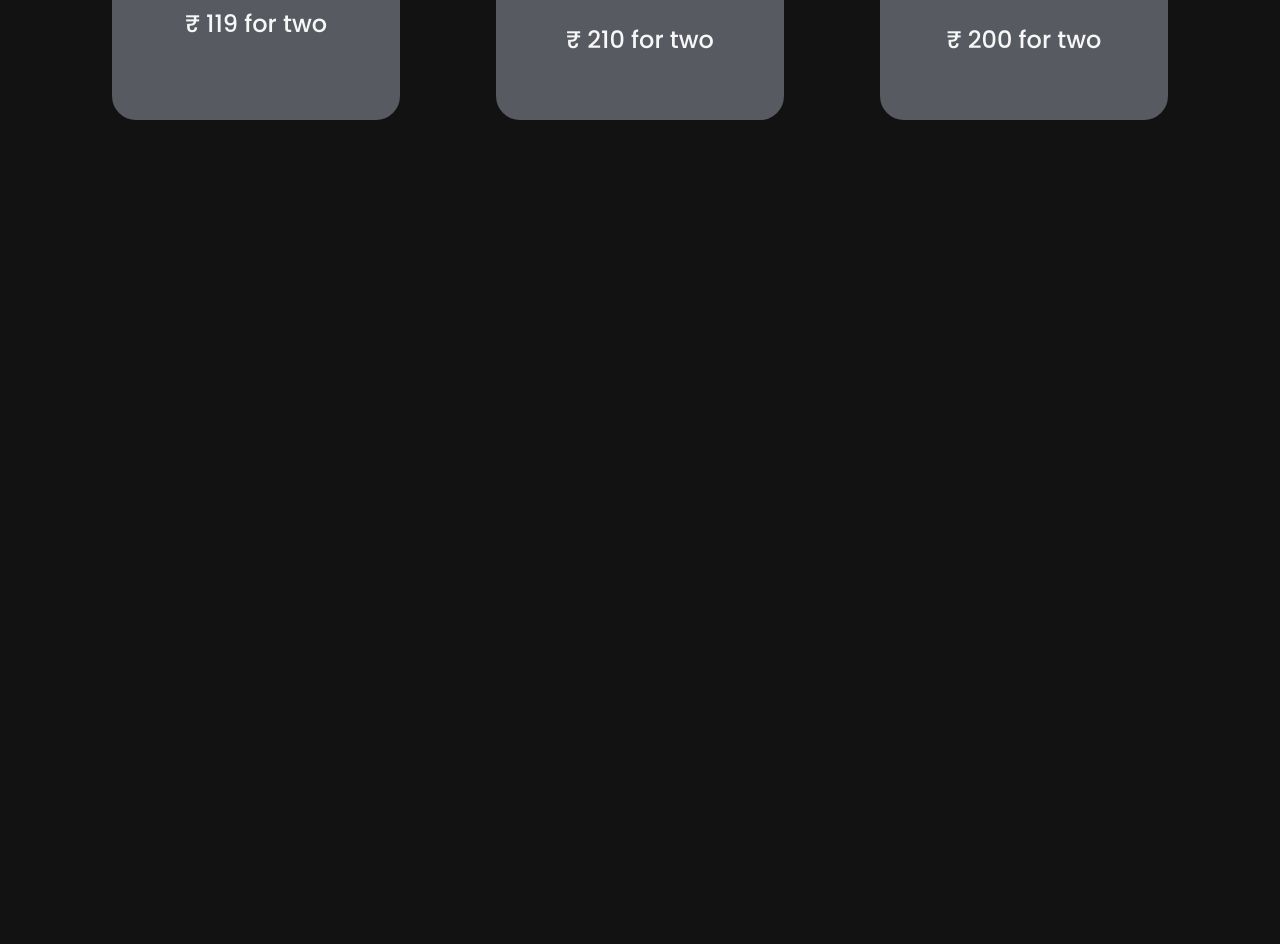
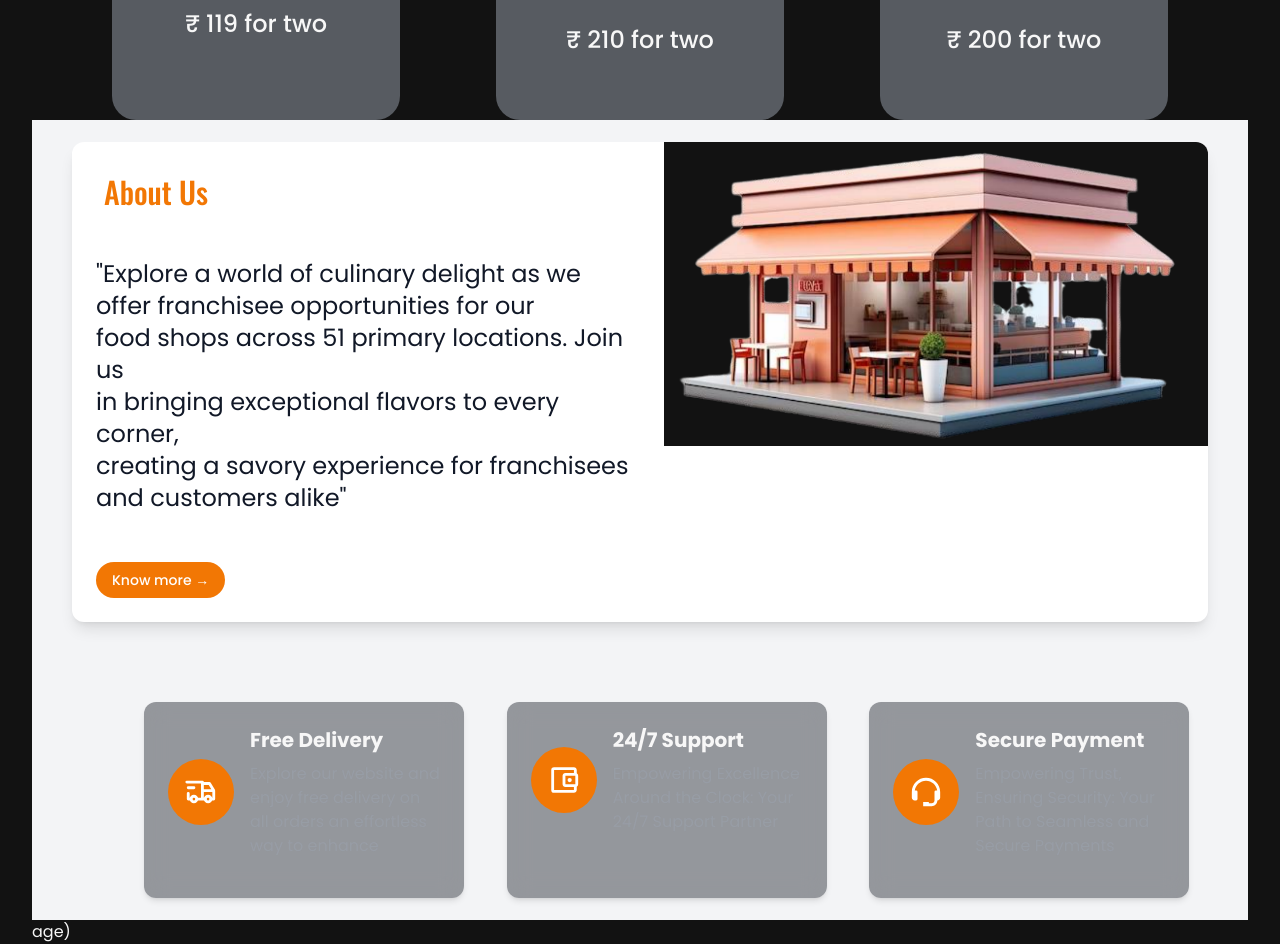
Before and after one commit to ketanbaitule/foodie, a Next.js app: page / in a window 1280 px wide. Shown: the part 1720-2664 px from the top of the page. Before the commit the page ends 1840 px from the top, so only its background shows below. Built offline with nearby package versions, Linux system fonts and the light colour scheme.

Commit message:
about page

```diff
--- a/src/app/page.tsx
+++ b/src/app/page.tsx
@@ -13,6 +13,7 @@ export default function Home() {
       <CategoryBox/>
       <About/>
       <MostPopularFood/>
+      <About/>age)
     </main>
   );
 }
--- a/src/components/About.jsx
+++ b/src/components/About.jsx
@@ -44,7 +44,7 @@ export default function About() {
             </div>
             <div className="ml-4">
               <h2 className="text-lg md:text-xl font-bold mb-2">Free Delivery</h2>
-              <p className="textwhite text-sm md:text-base">
+              <p className="text-white text-sm md:text-base">
                 Explore our website and enjoy free delivery on all orders an effortless way to enhance
               </p>
             </div>
@@ -59,7 +59,7 @@ export default function About() {
             </div>
             <div className="ml-4">
               <h2 className="text-lg md:text-xl font-bold mb-2">24/7 Support</h2>
-              <p className="textwhite text-sm md:text-base">
+              <p className="text-white text-sm md:text-base">
                 Empowering Excellence Around the Clock: Your 24/7 Support Partner
               </p>
             </div>
@@ -74,7 +74,7 @@ export default function About() {
             </div>
             <div className="ml-4">
               <h2 className="text-lg md:text-xl font-bold mb-2">Secure Payment</h2>
-              <p className="textwhite text-sm md:text-base">
+              <p className="text-white text-sm md:text-base">
                 Empowering Trust, Ensuring Security: Your Path to Seamless and Secure Payments
               </p>
             </div>
@@ -84,147 +84,3 @@ export default function About() {
     </main>
   );
 }
-
-
-
-
-
-// // pages/about.js
-
-// import Image from "next/image";
-// import { MdOutlineAccountBalanceWallet } from "react-icons/md";
-
-// import { TbTruckDelivery } from "react-icons/tb";
-// import { BiSupport } from "react-icons/bi";
-// import { PrimaryHeading, SecondaryHeading } from "./Heading";
-
-// export default function About() {
-//   return (
-//     <main className="flex flex-col min-h-screen items-center justify-center bg-gray-100">
-//       <div className="flex flex-col md:flex-row bg-white shadow-lg rounded-xl overflow-hidden ml-10 mr-10">
-//         <div className="flex-1 p-6 text-3xl">
-//           <SecondaryHeading>About Us</SecondaryHeading>
-
-//           <p className="text-gray-900 text-lg md:text-2xl mb-4 mt-10 font-poppins">
-
-//             "Explore a world of culinary delight as we <br />
-//             offer franchisee opportunities for our <br />
-//             food shops across 51 primary locations. Join us <br />
-//             in bringing exceptional flavors to every corner,
-//             <br /> creating a savory experience for franchisees <br /> and
-//             customers alike"
-//           </p>
-//           <button className="bg-primary text-white font-medium py-2 px-4 rounded-full text-sm mt-8">
-//             Know more &rarr;
-//           </button>
-//         </div>
-//         <div className="flex-1 relative">
-//           <Image
-//             src="/abothom.png "
-//             alt="About Us"
-//             // layout="fill"
-//             objectFit="cover"
-//             height={530}
-//             width={800}
-//           />
-//         </div>
-//       </div>
-
-      {/* New Section with Glassmorphic Effect Boxes */}
-      {/* <div className="flex flex-col md:flex-row
-  bg-primary bg-opacity-50 backdrop-blur-md rounded-xl overflow-hidden
-    p-6 space-y-6 md:space-y-0 w-full max-w-6xl "> */}
-
-      {/* <div className="flex flex-col md:flex-row ">
-        <div className="flex flex-col md:flex-row items-center
-         bg-glasscolor bg-opacity-50 backdrop-blur-md
-          rounded-xl p-6 shadow-md w-full   m-14  font-poppins ">
-          <div className="bg-primary text-white rounded-full
-           p-4 mb-4 md:mb-0 md:mr-4">
-            <TbTruckDelivery size={34} />
-          </div>
-          <div className="flex flex-col items-start">
-            <h2 className="text-2xl font-bold mb-5">Free delivery</h2>
-            <p className="textwhite">
-              Explore our website and enjoy free delivery on all orders an
-              effortless way to enhance
-            </p>
-          </div>
-        </div>
-        <div className="flex flex-col md:flex-row items-center bg-glasscolor bg-opacity-50 backdrop-blur-md rounded-xl p-6 shadow-md w-full m-14">
-          <div className="bg-primary text-white rounded-full p-4 mb-4 md:mb-0 md:mr-4">
-            <MdOutlineAccountBalanceWallet size={34} />
-          </div>
-          <div className="flex flex-col items-start">
-            <h3 className="text-2xl font-bold mb-5">24/07 Support</h3>
-            <p className="textwhite">
-              Empowering Excellence Around the Clock: Your 24/7 Support Partner
-            </p>
-          </div>
-        </div>
-        <div className="flex flex-col md:flex-row items-center bg-glasscolor bg-opacity-50 backdrop-blur-md rounded-xl p-6 shadow-md w-full m-14">
-          <div className="bg-primary text-white rounded-full p-4 mb-4 md:mb-0 md:mr-4">
-            <BiSupport size={34} />
-          </div>
-          <div className="flex flex-col items-start">
-            <h3 className="text-2xl font-bold mb-5">Secure Payment</h3>
-            <p className="textwhite">
-              Empowering Trust, Ensuring Security: Your Path to Seamless and
-              Secure Payments
-            </p>
-          </div>
-        </div>
-        {/* </div> */}
-      {/* </div> */}
-
-      {/* boxes are here */}
-       {/* Features Section */}
-//        <div className="grid grid-cols-1 md:grid-cols-3  w-full max-w-6xl  mt-20 mr-20 gap-24 ">
-//         {/* Card 1 */}
-//         <div className="flex flex-col bg-glasscolor bg-opacity-50 backdrop-blur-md rounded-xl shadow-md p-6 m-14 w-full ">
-//           <div className="flex items-center mb-4">
-//             <div className="bg-primary text-white rounded-full p-4">
-//               <TbTruckDelivery size={34} />
-//             </div>
-//             <div className="ml-4">
-//               <h2 className="text-lg md:text-xl font-bold mb-2">Free Delivery</h2>
-//               <p className="textwhite text-sm md:text-base">
-//                 Explore our website and enjoy free delivery on all orders an effortless way to enhance
-//               </p>
-//             </div>
-//           </div>
-//         </div>
-
-//         {/* Card 2 */}
-//         <div className="flex flex-col bg-glasscolor bg-opacity-50 backdrop-blur-md rounded-xl shadow-md p-6 m-14 w-full ">
-//           <div className="flex items-center mb-4">
-//             <div className="bg-primary text-white rounded-full p-4">
-//               <MdOutlineAccountBalanceWallet size={34} />
-//             </div>
-//             <div className="ml-4">
-//               <h2 className="text-lg md:text-xl font-bold mb-2">24/7 Support</h2>
-//               <p className="textwhite text-sm md:text-base">
-//                 Empowering Excellence Around the Clock: Your 24/7 Support Partner
-//               </p>
-//             </div>
-//           </div>
-//         </div>
-
-//         {/* Card 3 */}
-//         <div className="flex flex-col bg-glasscolor bg-opacity-50 backdrop-blur-md rounded-xl shadow-md p-6 m-14 w-full  ">
-//           <div className="flex items-center mb-4">
-//             <div className="bg-primary text-white rounded-full p-4">
-//               <BiSupport size={34} />
-//             </div>
-//             <div className="ml-4">
-//               <h2 className="text-lg md:text-xl font-bold mb-2">Secure Payment</h2>
-//               <p className="textwhite text-sm md:text-base">
-//                 Empowering Trust, Ensuring Security: Your Path to Seamless and Secure Payments
-//               </p>
-//             </div>
-//           </div>
-//         </div>
-//       </div>
-//     </main>
-//   );
-// }
--- a/tailwind.config.ts
+++ b/tailwind.config.ts
@@ -14,6 +14,7 @@ const config: Config = {
         glasscolor: "rgba(255, 255, 255, 0.1)", // Light glassy color
         backdrop: "rgba(0, 0, 0, 0.4)", // Dark backdrop color
         secondary: "rgba(156 ,163 ,175, 0.5)",
+        glasscolor:"#373A43"
       },
     },
   },
```
